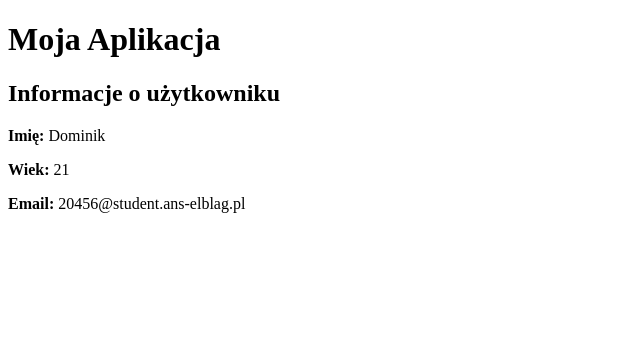
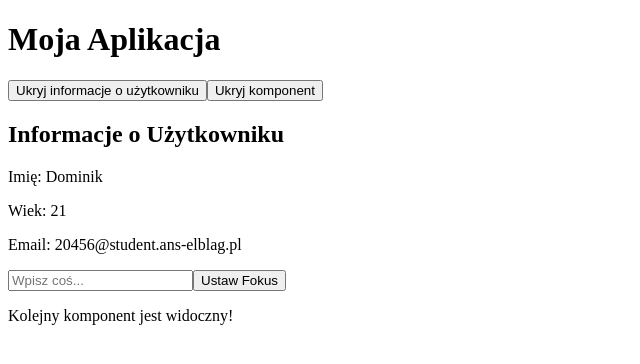
Before and after one commit to dominikkugler/aplikacje-internetowe, a React (Create React App) app in the folder app/: page / in a window 1280 px wide. Shown: the top 364 px of the page, without its empty margins (0-640 px from the left). Built offline with nearby package versions, Linux system fonts and the light colour scheme.

Commit message:
lab7 zad2

```diff
--- a/app/src/App.js
+++ b/app/src/App.js
@@ -1,18 +1,53 @@
-import React from 'react';
+import React, { useState, useReducer, useEffect, createContext } from 'react';
 import UserInfo from './components/UserInfo';
 
+export const UserContext = createContext();
+
 const App = () => {
+
+  const [showUserInfo, setShowUserInfo] = useState(true);
+
+  const reducer = (state, action) => {
+    switch (action.type) {
+      case 'TOGGLE_SHOW':
+        return { ...state, show: !state.show };
+      default:
+        return state;
+    }
+  };
+
+  const [state, dispatch] = useReducer(reducer, { show: true });
+
   const user = {
     name: 'Dominik',
     age: 21,
     email: '20456@student.ans-elblag.pl'
   };
 
+  useEffect(() => {
+    console.log('App component mounted or updated');
+    return () => {
+      console.log('App component unmounted');
+    };
+  }, [showUserInfo, state.show]);
+
   return (
-    <div className="App">
-      <h1>Moja Aplikacja</h1>
-      <UserInfo name={user.name} age={user.age} email={user.email} />
-    </div>
+    <UserContext.Provider value={user}>
+      <div className="App">
+        <h1>Moja Aplikacja</h1>
+
+        <button onClick={() => setShowUserInfo(!showUserInfo)}>
+          {showUserInfo ? 'Ukryj informacje o użytkowniku' : 'Pokaż informacje o użytkowniku'}
+        </button>
+
+        <button onClick={() => dispatch({ type: 'TOGGLE_SHOW' })}>
+          {state.show ? 'Ukryj komponent' : 'Pokaż komponent'}
+        </button>
+
+        {showUserInfo && <UserInfo />}
+        {state.show && <p>Kolejny komponent jest widoczny!</p>}
+      </div>
+    </UserContext.Provider>
   );
 };
 
--- a/app/src/components/UserInfo.js
+++ b/app/src/components/UserInfo.js
@@ -1,12 +1,24 @@
-import React from 'react';
+import React, { useContext, useRef } from 'react';
 
-const UserInfo = ({ name, age, email }) => {
+import { UserContext } from '../App';
+
+const UserInfo = () => {
+  const user = useContext(UserContext);
+
+  const inputRef = useRef();
+
+  const handleFocus = () => {
+    inputRef.current.focus();
+  };
+
   return (
-    <div className="user-info">
-      <h2>Informacje o użytkowniku</h2>
-      <p><strong>Imię:</strong> {name}</p>
-      <p><strong>Wiek:</strong> {age}</p>
-      <p><strong>Email:</strong> {email}</p>
+    <div>
+      <h2>Informacje o Użytkowniku</h2>
+      <p>Imię: {user.name}</p>
+      <p>Wiek: {user.age}</p>
+      <p>Email: {user.email}</p>
+      <input ref={inputRef} type="text" placeholder="Wpisz coś..." />
+      <button onClick={handleFocus}>Ustaw Fokus</button>
     </div>
   );
 };
```
